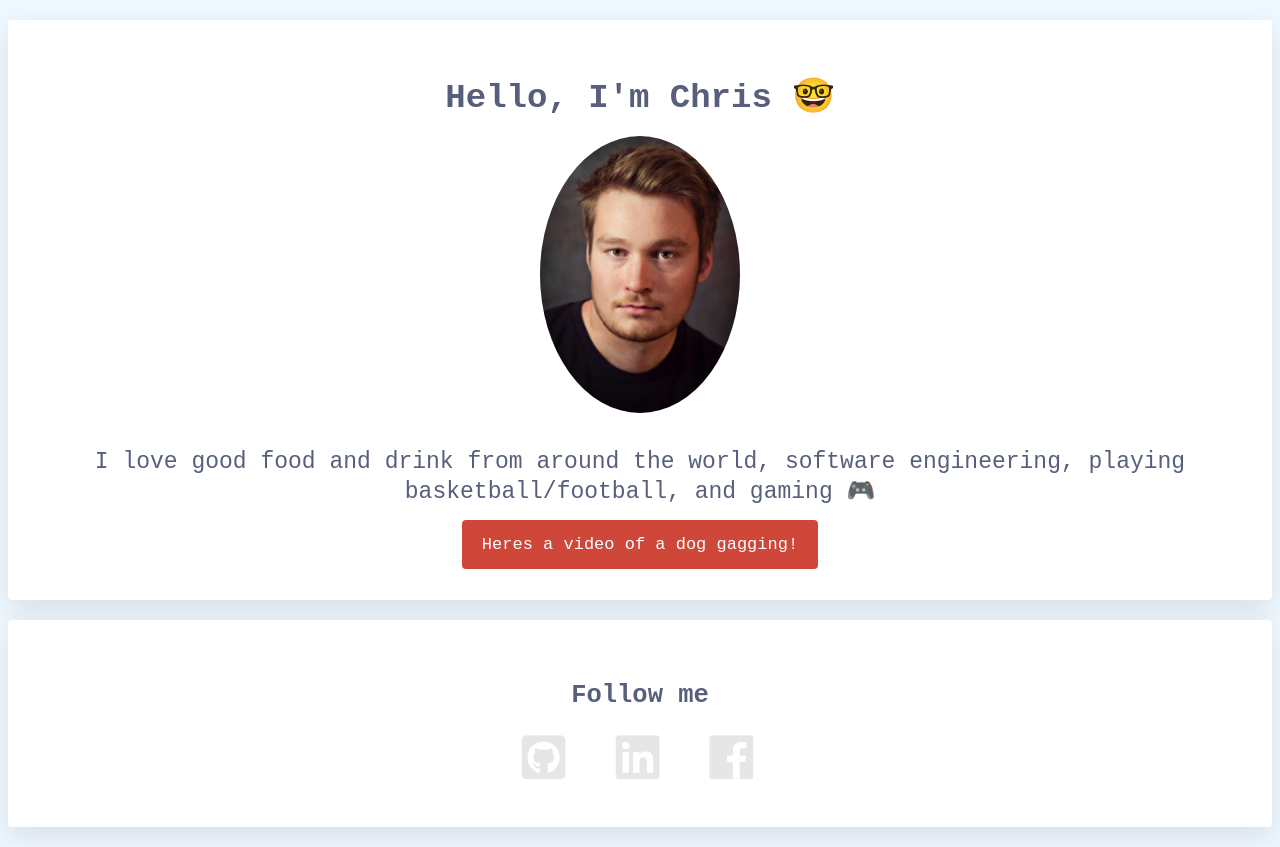
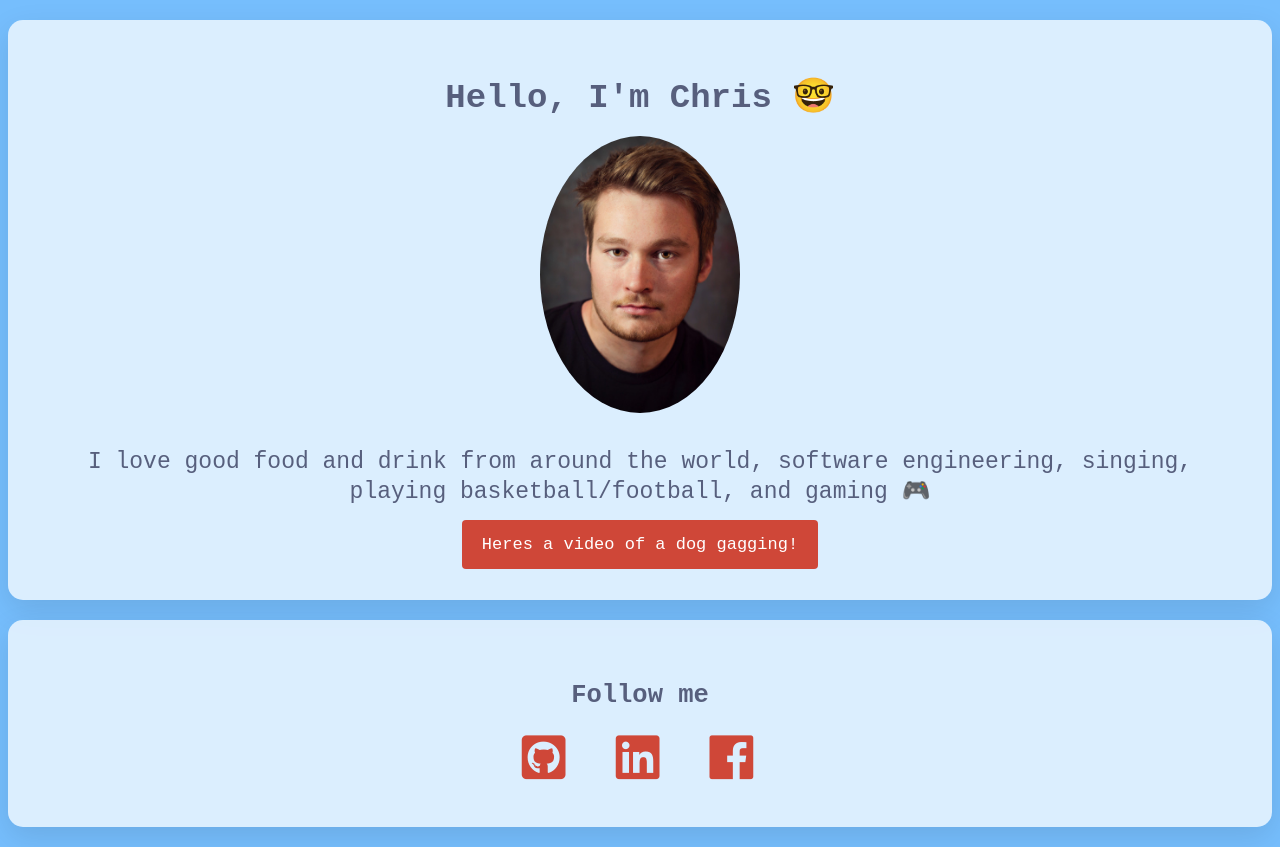
Before and after one commit to chriswall24/profile, a plain HTML site: page index.html in a window 1280 px wide. Drawn offline with Linux system fonts and the light colour scheme.

Commit message:
changed colors around and some language

```diff
--- a/index.html
+++ b/index.html
@@ -11,8 +11,8 @@
     <div class="container">
       <div class="card-white">
         <h1>Hello, I'm Chris 🤓</h1>
-        <img src="/profile/images/headshot.jpeg" class="img-circle" alt="Chris Wall Headshot">
-        <p>I love good food and drink from around the world, software engineering, playing basketball/football, and gaming 🎮</p>
+        <img src="/images/headshot.jpeg" class="img-circle" alt="Chris Wall Headshot">
+        <p>I love good food and drink from around the world, software engineering, singing, playing basketball/football, and gaming 🎮</p>
         <a href="https://www.youtube.com/shorts/cYyu-KqaqRs?&ab_channel=YMHStudios" target="_blank" class="btn-red">Heres a video of a dog gagging!</a>
       </div>
       <div class="card-white">
--- a/style.css
+++ b/style.css
@@ -30,7 +30,7 @@ h1 {
 }
 
 body {
-  background-color: aliceblue;
+  background-color: rgb(118, 190, 253);
   color: #575F7D;
   font-family: 'Courier New', Courier, monospace;
   font-size: 17px;
@@ -63,10 +63,10 @@ a {
 } */
 
 .card-white {
-  background-color: white;
+  background-color: rgba(255, 255, 255, 0.737);
   padding: 40px;
   box-shadow: 0px 10px 30px rgb(0 0 0 / 10%);
-  border-radius: 4px;
+  border-radius: 15px;
   margin: 20px 0px;
   text-align: center;
 }
@@ -85,7 +85,7 @@ a {
 
 .list-inline i {
   font-size: 50px;
-  color: rgb(230, 230, 230);
+  color: #cf4738;
 }
 
 .btn-red {
```
